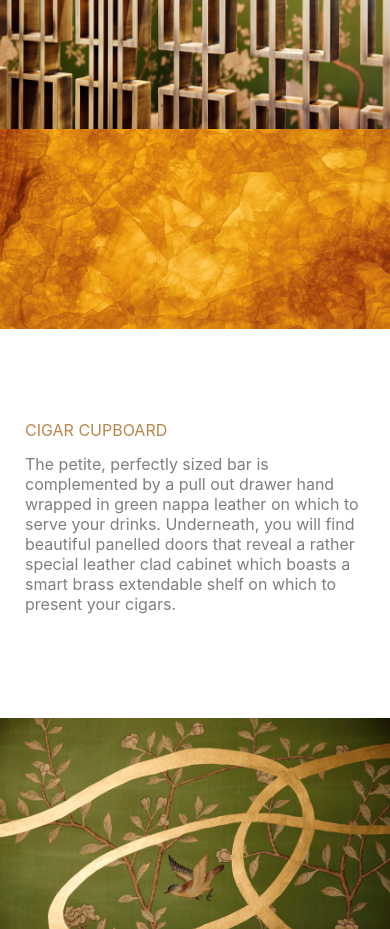
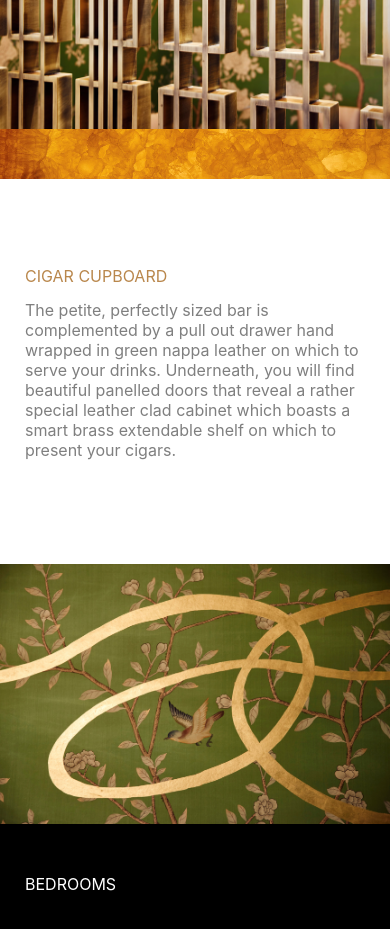
Before and after one commit to Saikat180891/ss-interio, a React (Create React App) app: page / in a window 390 px wide. Shown: the part 5920-6849 px from the top of the page. Built offline with nearby package versions, Linux system fonts and the light colour scheme; the HTML template or start-up script is replaced by a standard one.

Commit message:
fix: small bg fix

```diff
--- a/src/Pages/Dashboard/index.css
+++ b/src/Pages/Dashboard/index.css
@@ -10,6 +10,9 @@
   height: auto;
 }
 .drawer {
+  background-image: url("../../Assests//gold-bg.jpeg");
+  background-repeat: no-repeat;
+  background-size: cover;
   height: 12.5rem;
   width: 100%;
 }
@@ -19,10 +22,8 @@
   margin-right: 1rem; */
 }
 @media only screen and (max-width: 480px) {
-  /* .bg-vid {
-    height: 500px;
-    width: 100vw;
-  } */
+  .drawer {
+    height: 3.125rem;
   }
   .list {
     padding-left: 0;
@@ -31,3 +32,4 @@
     padding-top: 7px;
     padding-bottom: 7px;
   }
+}
--- a/src/Pages/Dashboard/index.jsx
+++ b/src/Pages/Dashboard/index.jsx
@@ -132,9 +132,7 @@ const Dashboard = () => {
           />
         );
       })}
-      {/* <div className="drawer"> */}
-      <img className="drawer" src={goldbg} />
-      {/* </div> */}
+      <div className="drawer"></div>
       {categories?.dining_room?.slice(3)?.map((item, index) => {
         return (
           <Section
```
Lines whose indentation alone changed are shown as unchanged.
